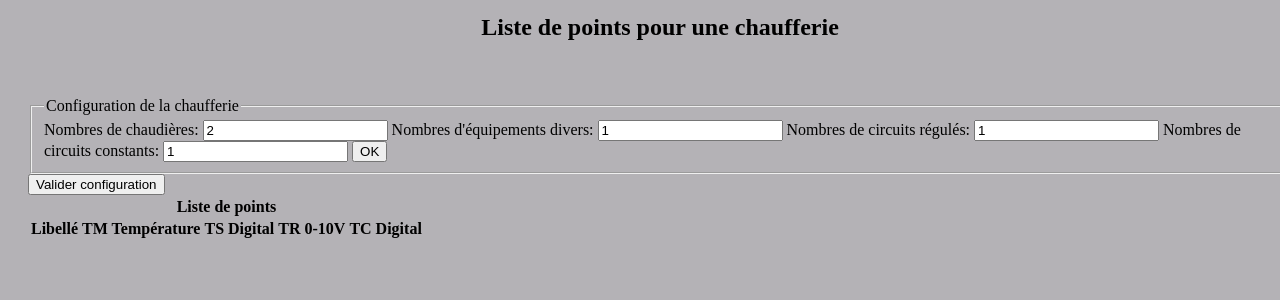
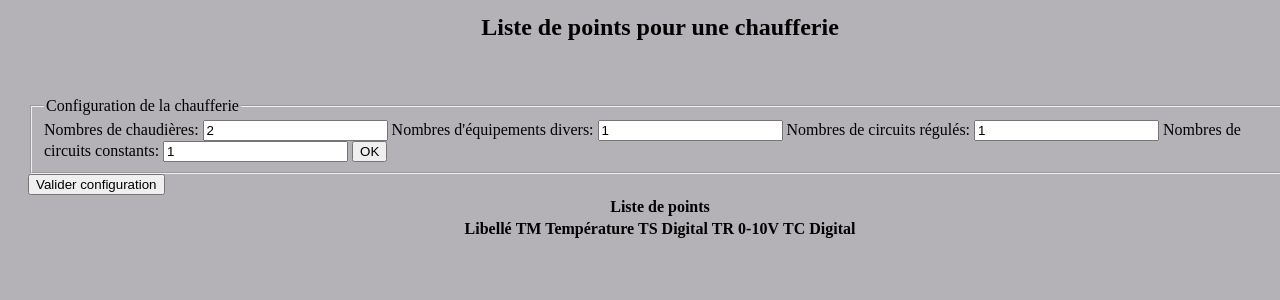
Before and after one commit to Nickoscos/syscoApp, a Django app: page /polls/ in a window 1280 px wide. Shown: the part 161-461 px from the top of the page. Run offline with Django 3.2, Linux system fonts and the light colour scheme; data comes from the database, SQL or seed files in the repository; both versions use the stored data as it was after the commit; lists and menus that the app fills with data are empty.

Commit message:
liste de points centrées

```diff
--- a/src/polls/static/css/chaufferie.css
+++ b/src/polls/static/css/chaufferie.css
@@ -11,3 +11,11 @@ body h2 {
     display: flex;
     justify-content: center;
 }
+
+table {
+    margin: auto;
+}
+
+td {
+    text-align :center;
+}
```
Also changed, not shown: src/db.sqlite3.
